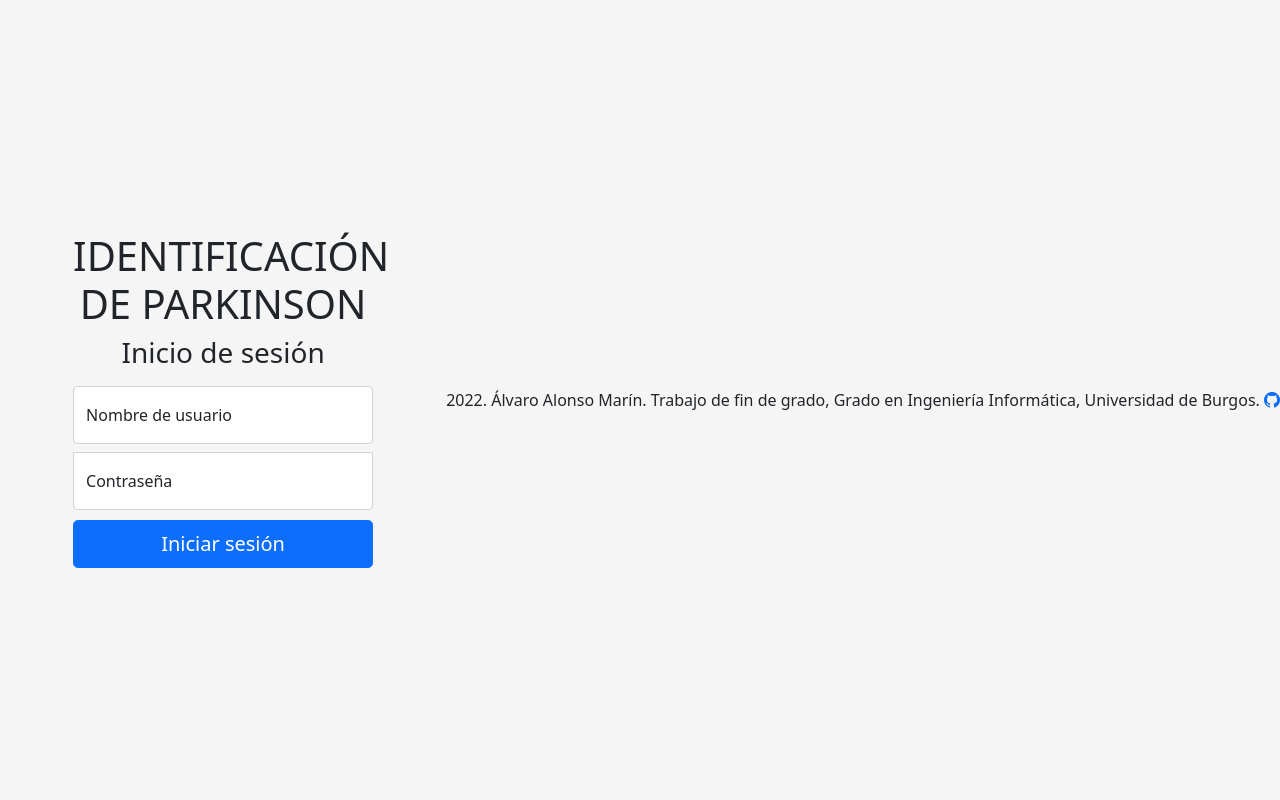
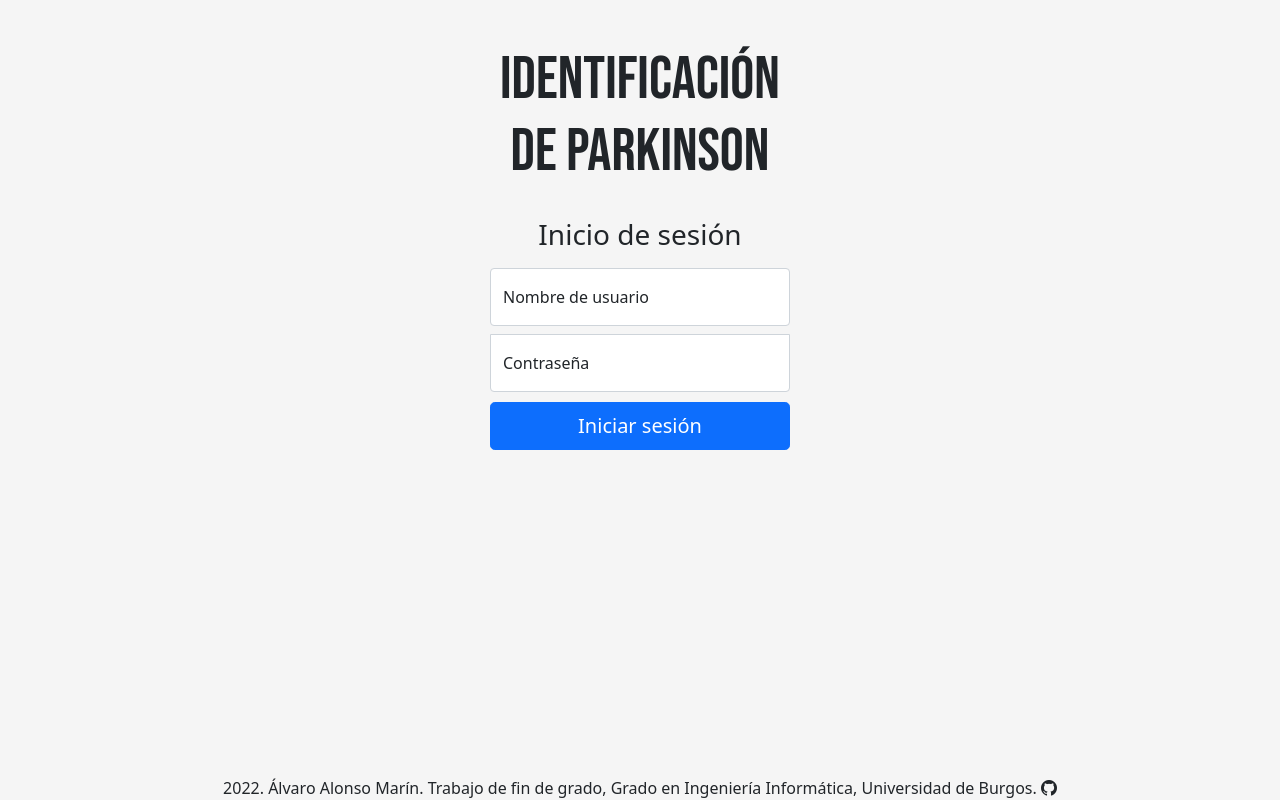
Before and after one commit to xam1002/TFG_Deteccion_Parkinson, a Flask app: page /login in a window 1280 px wide. Run offline with Flask 2, Linux system fonts and the light colour scheme; some libraries are stand-ins or nearby versions.

Commit message:
Adición de título y pie de página

```diff
--- a/app/static/css/acceso.css
+++ b/app/static/css/acceso.css
@@ -1,13 +1,15 @@
-html,
-body {
+@import url('https://fonts.googleapis.com/css2?family=Bebas+Neue&family=Roboto+Mono&display=swap');
+
+html, body {
   height: 100%;
 }
 
 body {
   display: flex;
   align-items: center;
-  padding-top: 40px;
-  padding-bottom: 40px;
+  flex-direction: column;
+  padding-top: 30px;
+  margin-bottom: 40px;
   background-color: #f5f5f5;
 }
 
@@ -16,6 +18,7 @@ body {
   max-width: 330px;
   padding: 15px;
   margin: auto;
+  margin-top: -1px;
 }
 
 .form-signin .checkbox {
@@ -37,3 +40,13 @@ body {
   border-top-left-radius: 0;
   border-top-right-radius: 0;
 }
+
+#titulo {
+  margin-bottom: 30px;
+  font-family: 'Bebas Neue', cursive;
+  font-size: 60px;
+}
+
+#github_icono {
+  color: #212529;
+}
```
